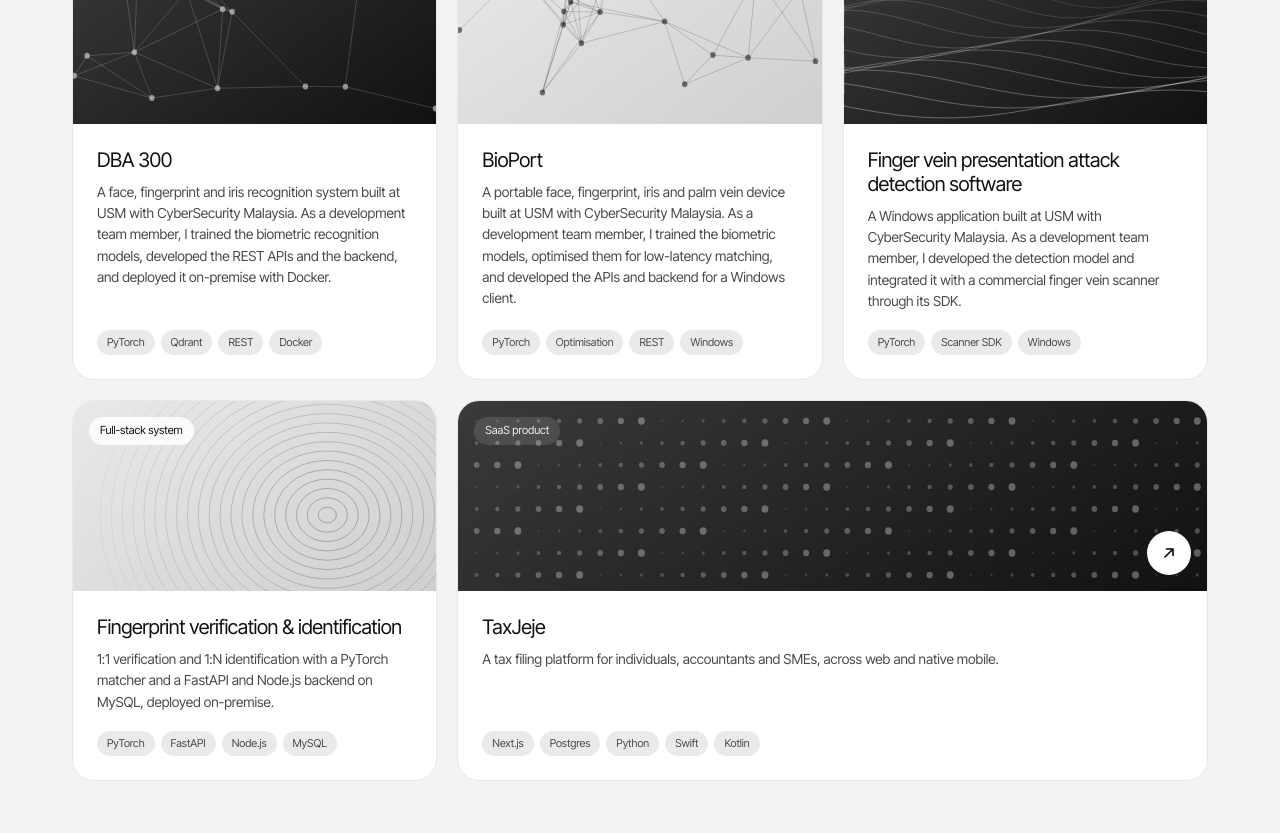
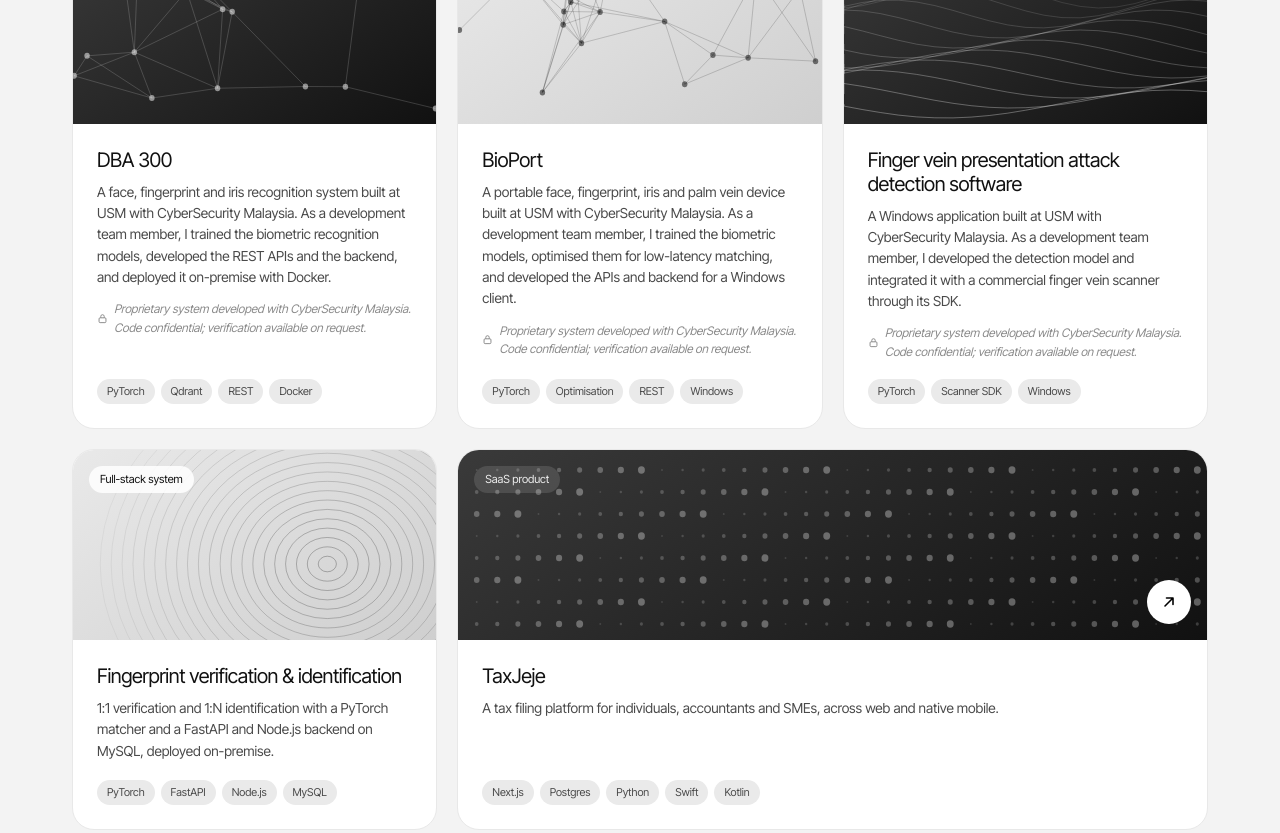
Before and after one commit to YusufSuleimanTahir/YusufSuleimanTahir.github.io, a plain HTML site: page index.html in a window 1280 px wide. Shown: the part 6193-7026 px from the top of the page. Drawn offline with Linux system fonts and the light colour scheme.

Commit message:
Add confidentiality note to CSM project cards

```diff
--- a/index.html
+++ b/index.html
@@ -159,6 +159,8 @@ pre.bib.show{display:block}
 .work ul b{color:#000;font-weight:600}
 .work .stack{display:flex;flex-wrap:wrap;gap:6px;margin-top:auto;padding-top:18px}
 .work .stack span{font-size:.68rem;padding:4px 10px;border-radius:99px;background:var(--gray);color:var(--ink-2)}
+.work p.conf{display:flex;align-items:center;gap:6px;margin-top:12px;font-size:.74rem;color:var(--muted);font-style:italic}
+.work p.conf svg{flex-shrink:0}
 .work .lnk{font-size:.82rem;font-weight:500;margin-top:14px;display:inline-flex;align-items:center;gap:6px}
 .work.span2{grid-column:span 2}
 .works-head{display:flex;justify-content:space-between;align-items:center;margin:56px 0 18px}
@@ -464,15 +466,15 @@ footer .wrap{display:flex;justify-content:space-between;flex-wrap:wrap;gap:10px}
     <div class="works">
       <article class="work rv">
         <div class="thumb dk"><svg viewBox="0 0 400 190" preserveAspectRatio="none" data-art="nodes"></svg><span class="kind">Multimodal system · 2024</span></div>
-        <div class="body"><h3>DBA 300</h3><p>A face, fingerprint and iris recognition system built at USM with CyberSecurity Malaysia. As a development team member, I trained the biometric recognition models, developed the REST APIs and the backend, and deployed it on-premise with Docker.</p><div class="stack"><span>PyTorch</span><span>Qdrant</span><span>REST</span><span>Docker</span></div></div>
+        <div class="body"><h3>DBA 300</h3><p>A face, fingerprint and iris recognition system built at USM with CyberSecurity Malaysia. As a development team member, I trained the biometric recognition models, developed the REST APIs and the backend, and deployed it on-premise with Docker.</p><p class="conf"><svg width="11" height="11" viewBox="0 0 16 16" aria-hidden="true"><rect x="3" y="7" width="10" height="7" rx="1.5" fill="none" stroke="currentColor" stroke-width="1.4"/><path d="M5.5 7V5a2.5 2.5 0 0 1 5 0v2" fill="none" stroke="currentColor" stroke-width="1.4"/></svg> Proprietary system developed with CyberSecurity Malaysia. Code confidential; verification available on request.</p><div class="stack"><span>PyTorch</span><span>Qdrant</span><span>REST</span><span>Docker</span></div></div>
       </article>
       <article class="work rv">
         <div class="thumb"><svg viewBox="0 0 400 190" preserveAspectRatio="none" data-art="nodes"></svg><span class="kind">Portable system · 2024</span></div>
-        <div class="body"><h3>BioPort</h3><p>A portable face, fingerprint, iris and palm vein device built at USM with CyberSecurity Malaysia. As a development team member, I trained the biometric models, optimised them for low-latency matching, and developed the APIs and backend for a Windows client.</p><div class="stack"><span>PyTorch</span><span>Optimisation</span><span>REST</span><span>Windows</span></div></div>
+        <div class="body"><h3>BioPort</h3><p>A portable face, fingerprint, iris and palm vein device built at USM with CyberSecurity Malaysia. As a development team member, I trained the biometric models, optimised them for low-latency matching, and developed the APIs and backend for a Windows client.</p><p class="conf"><svg width="11" height="11" viewBox="0 0 16 16" aria-hidden="true"><rect x="3" y="7" width="10" height="7" rx="1.5" fill="none" stroke="currentColor" stroke-width="1.4"/><path d="M5.5 7V5a2.5 2.5 0 0 1 5 0v2" fill="none" stroke="currentColor" stroke-width="1.4"/></svg> Proprietary system developed with CyberSecurity Malaysia. Code confidential; verification available on request.</p><div class="stack"><span>PyTorch</span><span>Optimisation</span><span>REST</span><span>Windows</span></div></div>
       </article>
       <article class="work rv">
         <div class="thumb dk"><svg viewBox="0 0 400 190" preserveAspectRatio="none" data-art="waves"></svg><span class="kind">Anti-spoofing software · 2023</span></div>
-        <div class="body"><h3>Finger vein presentation attack detection software</h3><p>A Windows application built at USM with CyberSecurity Malaysia. As a development team member, I developed the detection model and integrated it with a commercial finger vein scanner through its SDK.</p><div class="stack"><span>PyTorch</span><span>Scanner SDK</span><span>Windows</span></div></div>
+        <div class="body"><h3>Finger vein presentation attack detection software</h3><p>A Windows application built at USM with CyberSecurity Malaysia. As a development team member, I developed the detection model and integrated it with a commercial finger vein scanner through its SDK.</p><p class="conf"><svg width="11" height="11" viewBox="0 0 16 16" aria-hidden="true"><rect x="3" y="7" width="10" height="7" rx="1.5" fill="none" stroke="currentColor" stroke-width="1.4"/><path d="M5.5 7V5a2.5 2.5 0 0 1 5 0v2" fill="none" stroke="currentColor" stroke-width="1.4"/></svg> Proprietary system developed with CyberSecurity Malaysia. Code confidential; verification available on request.</p><div class="stack"><span>PyTorch</span><span>Scanner SDK</span><span>Windows</span></div></div>
       </article>
       <article class="work rv">
         <div class="thumb"><svg viewBox="0 0 400 190" preserveAspectRatio="none" data-art="rings"></svg><span class="kind">Full-stack system</span></div>
```
